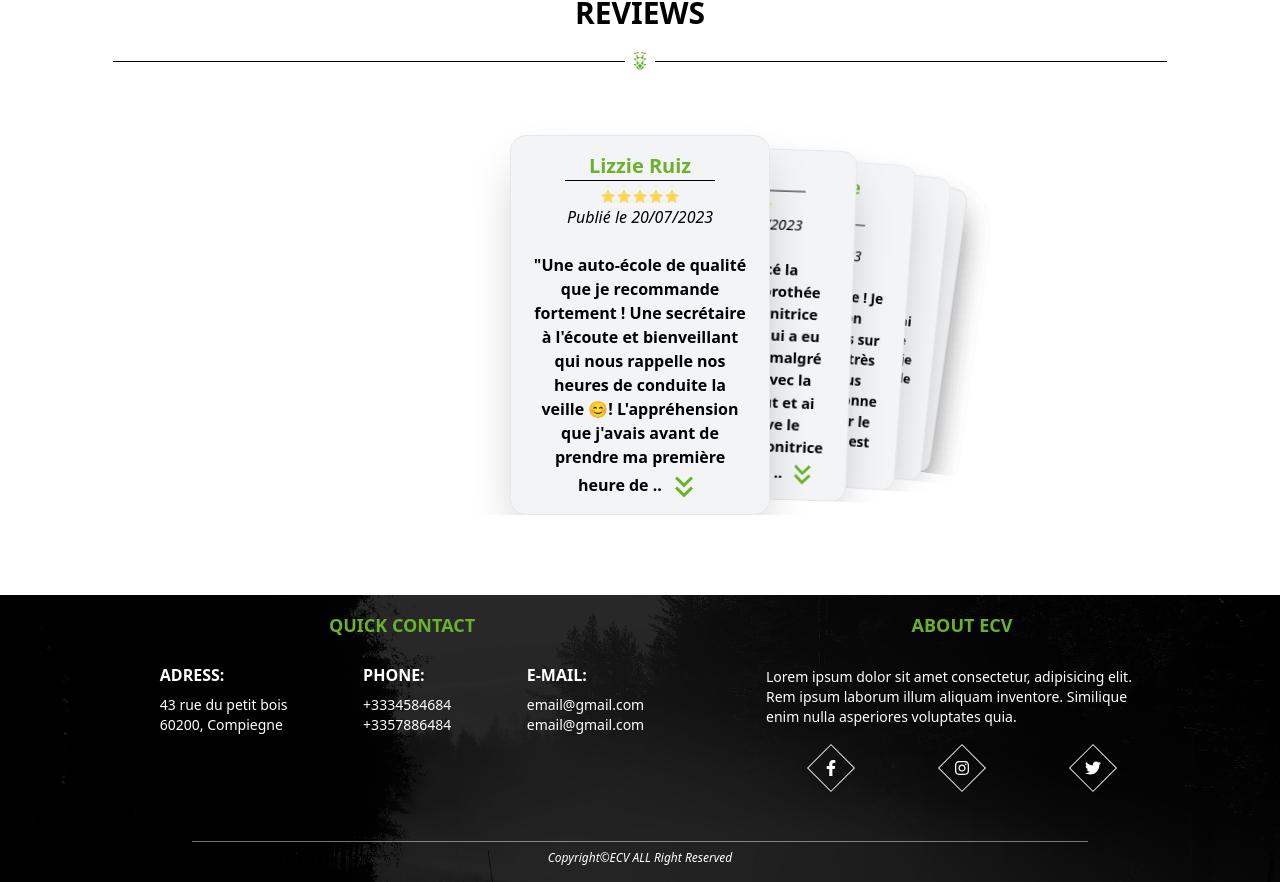
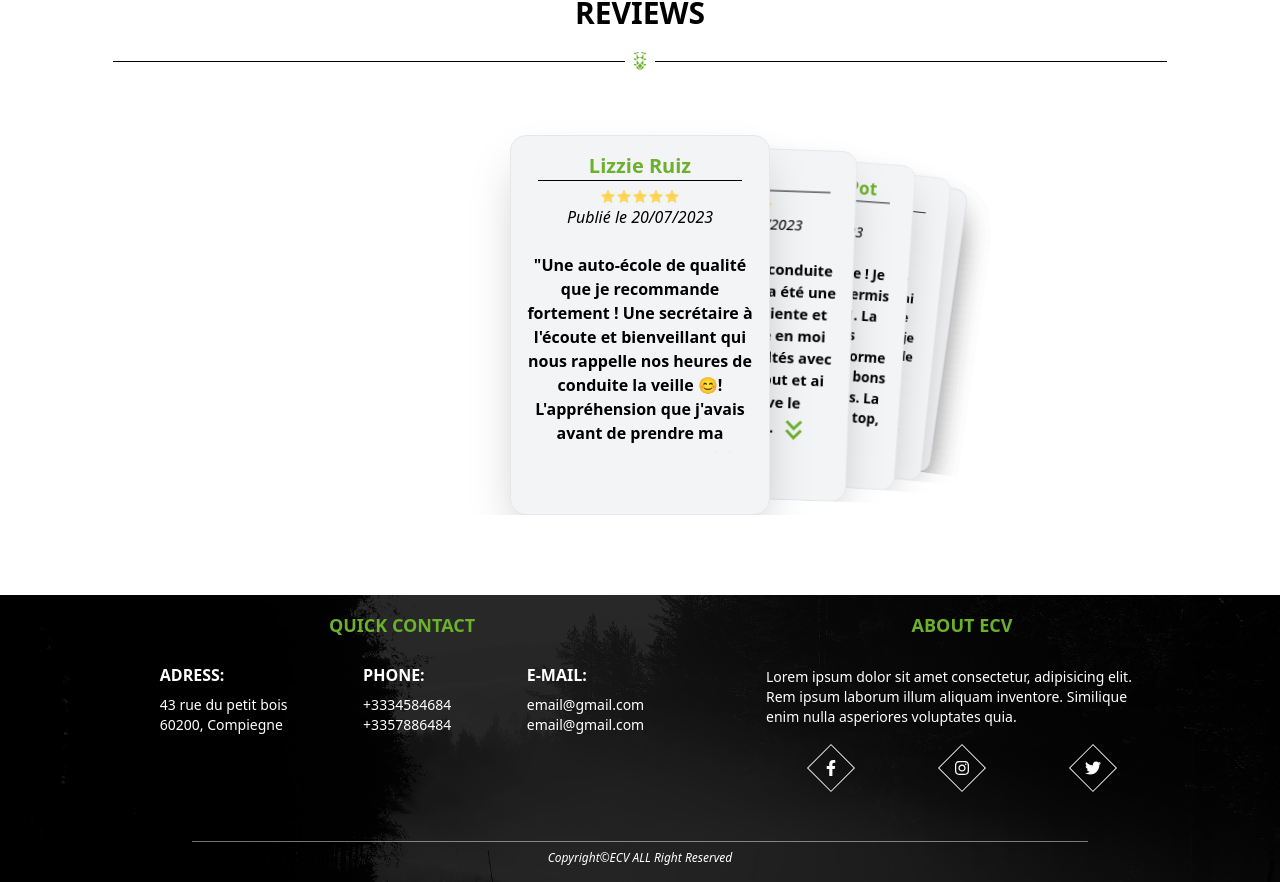
Before and after one commit to Crii6/React-drivingSchool, a React (Vite) app: page / in a window 1280 px wide. Shown: the part 2555-3437 px from the top of the page. Built offline with nearby package versions, Linux system fonts and the light colour scheme.

Commit message:
check reviews

```diff
--- a/src/components/Reviews.jsx
+++ b/src/components/Reviews.jsx
@@ -40,9 +40,9 @@ const Reviews = () => {
                             <SwiperSlide key={index}>
 
                             <div className={`bg-gray-100 border border-green-000 w-[260px] h-[380px] m-auto rounded-2xl mt-16 shadow-2xl ${isCardExpanded ? 'expanded' : ''}`}>
-                                <div className="w-[95%] m-auto p-4 text-center">
+                                <div className="w-[100%] m-auto p-4 text-center">
                                     <div className="mb-2">
-                                        <h3 className="font-semibold text-xl border-b border-black w-[70%] m-auto text-primary">{nom}</h3>
+                                        <h3 className="font-semibold text-xl border-b border-black w-[90%] m-auto text-primary">{nom}</h3>
                                     </div>
                                     <div className="flex justify-center text-amber-300">
                                         <Icon /><Icon /><Icon /><Icon /><Icon />
@@ -51,7 +51,7 @@ const Reviews = () => {
                                         <p className="italic">Publié le {date}</p>
                                     </div>
                                     <div className="mt-6">
-                                        <p className="font-semibold">
+                                        <p className="font-semibold h-[200px] overflow-hidden">
                                             "{coms}
                                             {coms_supp && (
 
--- a/src/constants/index.js
+++ b/src/constants/index.js
@@ -125,24 +125,24 @@ export const reviews = [
         id : "coms 2",
         nom : "Ketia",
         date : "25/07/2023",
-        coms : "J’ai commencé la conduite  avec Dorothée qui a été une monitrice très patiente et qui a eu confiance en moi malgré mes difficultés avec la conduite au début et ai terminé avec Ève le changement de monitrice ne m’a pas du tout ",
-        coms_supp: "impacté. C’est une monitrice très bienveillante à l’écoute et patiente c’était un plaisir d’apprendre avec vous 2 !! je recommande fortement cette auto école"
+        coms : "J’ai commencé la conduite  avec Dorothée qui a été une monitrice très patiente et qui a eu confiance en moi malgré mes difficultés avec la conduite au début et ai terminé avec Ève le changement de ",
+        coms_supp: "monitrice ne m’a pas du tout impacté. C’est une monitrice très bienveillante à l’écoute et patiente c’était un plaisir d’apprendre avec vous 2 !! je recommande fortement cette auto école"
     },
     {
         Icon: AiTwotoneStar,
         id : "coms 3",
         nom : "Jean-Baptiste Pot",
         date : "09/08/2023",
-        coms : "Excellente auto école ! Je viens d’obtenir mon permis avec 31 points sur 31. La formation est très qualitative, Ève nous forme bien et nous donne les bons conseils pour le permis. La secrétaire est aussi ",
-        coms_supp: "au top, elle nous rappelle nos heures de conduite la veille par sms pour que l’on n’oublie pas, simple et efficace. Ce sont les petites choses qui font la différence ! Je recommande !"
+        coms : "Excellente auto école ! Je viens d’obtenir mon permis avec 31 points sur 31. La formation est très qualitative, Ève nous forme bien et nous donne les bons conseils pour le permis. La secrétaire est aussi au top, elle",
+        coms_supp: " nous rappelle nos heures de conduite la veille par sms pour que l’on n’oublie pas, simple et efficace. Ce sont les petites choses qui font la différence ! Je recommande !"
     },
     {
         Icon: AiTwotoneStar,
         id : "coms 4",
         nom : "Oceane Dubois",
         date : "15/06/2023",
-        coms : "Superbe auto école je recommande à 100%. J’ai commencé à apprendre avec Dorothee puis Eve, je n’ai pas du tout ressenti le changement de propriétaire, Eve est attentive, agréable et professionnelle, lors des leçons de",
-        coms_supp: " conduite, elle va toujours chercher le meilleur de vous même. Marie gère très bien l’emploi du temps et fait en sorte d’arranger les élèves au maximum.Une bonne équipe merci à vous.☺️"
+        coms : "Superbe auto école je recommande à 100%. J’ai commencé à apprendre avec Dorothee puis Eve, je n’ai pas du tout ressenti le changement de propriétaire, Eve est attentive, agréable et professionnelle, lors ",
+        coms_supp: "des leçons de conduite, elle va toujours chercher le meilleur de vous même. Marie gère très bien l’emploi du temps et fait en sorte d’arranger les élèves au maximum.Une bonne équipe merci à vous.☺️"
     },
     {
         Icon: AiTwotoneStar,
@@ -156,15 +156,15 @@ export const reviews = [
         id : "coms 6",
         nom : "Tatiana Dellinger",
         date : "28/04/2023",
-        coms : "Je recommande cette auto-école! Dorothée puis Eve m’ont aidé à prendre confiance en moi pour la conduite, elles sont bienveillantes, à l’écoute et très rassurantes. J’ai été accompagné jusqu",
-        coms_supp: "’à l’examen. Marie sera toujours à l’écoute et là pour vous informer des cours à l’avance, ou d’autres choses à préparer pour le permis de conduire. Les membres de l’auto école sont excellents, et je recommande cette auto école sans aucun doute!"
+        coms : "Je recommande cette auto-école! Dorothée puis Eve m’ont aidé à prendre confiance en moi pour la conduite, elles sont bienveillantes, à l’écoute et très rassurantes. J’ai été accompagné jusqu’à l’examen. Marie sera toujours",
+        coms_supp: " à l’écoute et là pour vous informer des cours à l’avance, ou d’autres choses à préparer pour le permis de conduire. Les membres de l’auto école sont excellents, et je recommande cette auto école sans aucun doute!"
     },
     {
         Icon: AiTwotoneStar,
         id : "coms 7",
         nom : "Frederique Thiolat",
         date : "30/05/2023",
-        coms : "Je recommande cette auto-école à tout le monde !!!!! Dorothée a passé la main à Eve qui est une excellente monitrice qui sait mettre à l’aise ses élèves. Elle est patiente et attentive au profil de chacun",
-        coms_supp: " de ses élèves pour les mettre pleinement en confiance pour les faire conduire en toute sérénité. Sans oublier Marie, la secrétaire qui fait tout pour arranger le planning de chacun et répondre à leur besoin. Un grand merci à vous trois pour m’avoir épaulées pour le passage de cet examen. En résumé, n’hésitez pas et foncez vous y inscrire les yeux fermés !!!!!"
+        coms : "Je recommande cette auto-école à tout le monde !!!!! Dorothée a passé la main à Eve qui est une excellente monitrice qui sait mettre à l’aise ses élèves. Elle est patiente et attentive au profil de chacun de ses ",
+        coms_supp: "élèves pour les mettre pleinement en confiance pour les faire conduire en toute sérénité. Sans oublier Marie, la secrétaire qui fait tout pour arranger le planning de chacun et répondre à leur besoin. Un grand merci à vous trois pour m’avoir épaulées pour le passage de cet examen. En résumé, n’hésitez pas et foncez vous y inscrire les yeux fermés !!!!!"
     },
 ];
```
